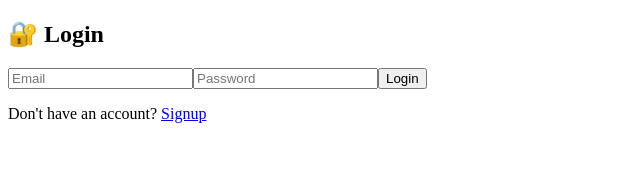
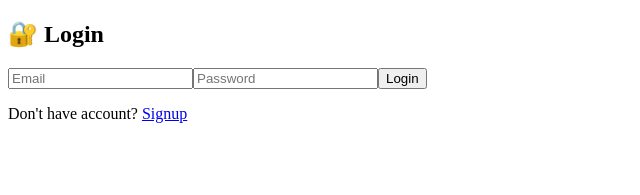
Before and after one commit to Renuka-019/ai-skill-matcher, a React (Create React App) app: page / in a window 1280 px wide. Shown: the top 195 px of the page, without its empty margins (0-640 px from the left). Built offline with nearby package versions, Linux system fonts and the light colour scheme.

Commit message:
Update Login.js

```diff
--- a/src/Login.js
+++ b/src/Login.js
@@ -2,7 +2,7 @@ import React, { useState } from "react";
 import { useNavigate } from "react-router-dom";
 import { motion } from "framer-motion";
 
-function Login({ setIsLoggedIn }) {
+function Login() {
   const [email, setEmail] = useState("");
   const [password, setPassword] = useState("");
   const navigate = useNavigate();
@@ -19,7 +19,7 @@ function Login({ setIsLoggedIn }) {
     const data = await res.json();
 
     if (data.message === "Login successful") {
-      setIsLoggedIn(true);
+      localStorage.setItem("isLoggedIn", "true");
       navigate("/home");
     } else {
       alert("Invalid login");
@@ -28,17 +28,15 @@ function Login({ setIsLoggedIn }) {
 
   return (
     <div className="container">
-      <motion.div className="card" initial={{ opacity: 0 }} animate={{ opacity: 1 }}>
+      <motion.div className="card" initial={{ scale: 0.8 }} animate={{ scale: 1 }}>
         <h2>🔐 Login</h2>
 
         <input placeholder="Email" onChange={(e) => setEmail(e.target.value)} />
-        <input placeholder="Password" type="password" onChange={(e) => setPassword(e.target.value)} />
+        <input type="password" placeholder="Password" onChange={(e) => setPassword(e.target.value)} />
 
         <button onClick={handleLogin}>Login</button>
 
-        <p>
-          Don't have an account? <a href="/signup">Signup</a>
-        </p>
+        <p>Don't have account? <a href="/signup">Signup</a></p>
       </motion.div>
     </div>
   );
```
